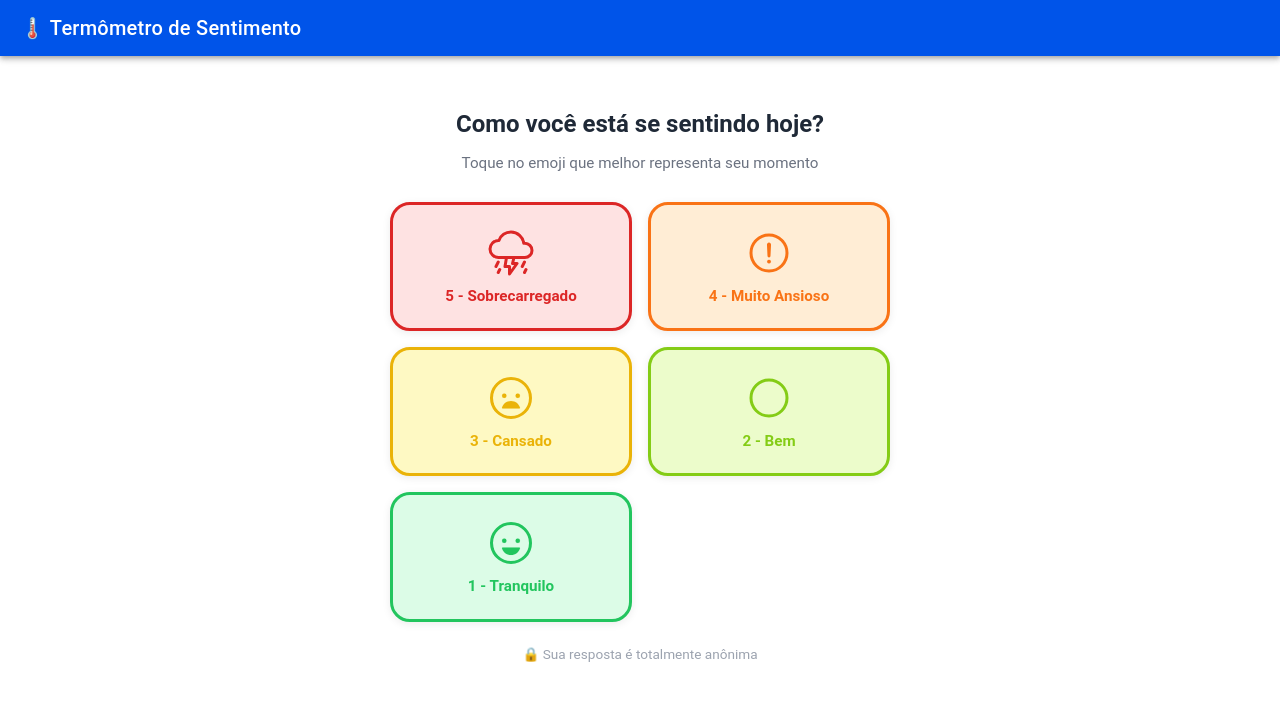
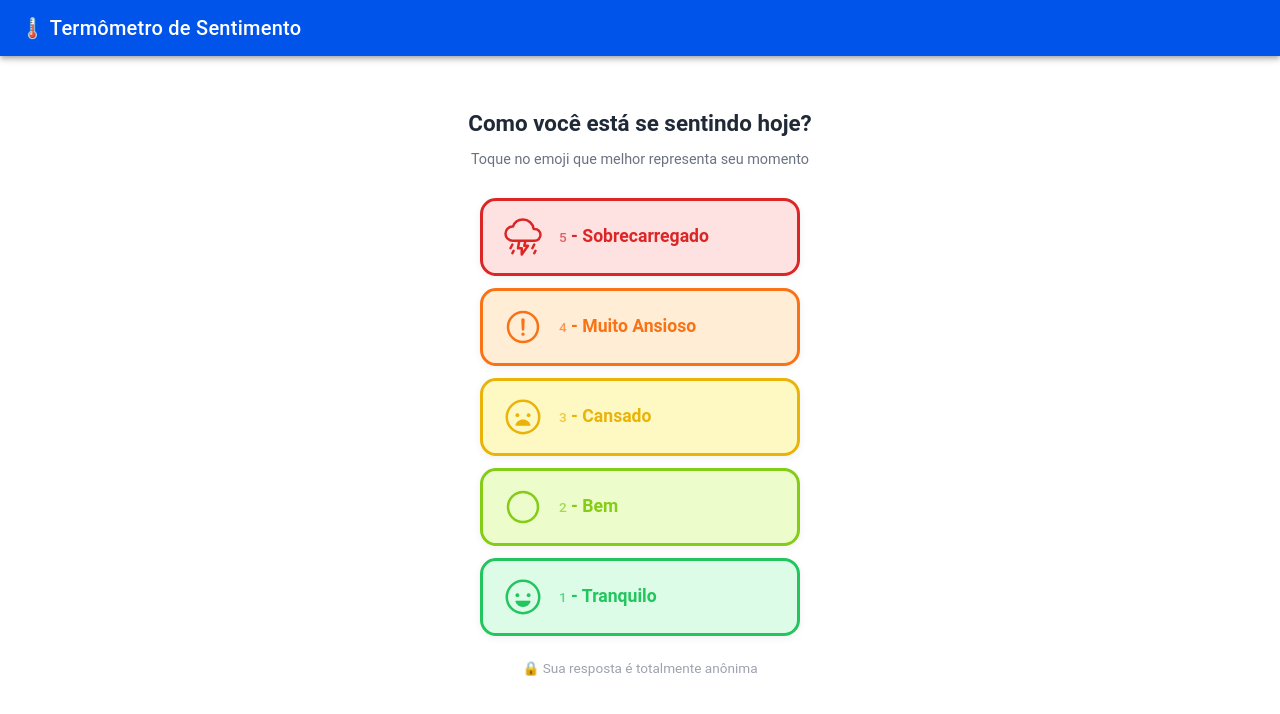
Before and after one commit to gleydes/projectemotions, a React (Vite) app in the folder sentiment-app/: page /home in a window 1280 px wide. Shown: the top 714 px of the page. Built offline with nearby package versions, Linux system fonts and the light colour scheme; no server answers.

Commit message:
new test icon update

```diff
--- a/sentiment-app/src/pages/Home.css
+++ b/sentiment-app/src/pages/Home.css
@@ -2,11 +2,11 @@
   max-width: 500px;
   margin: 0 auto;
   text-align: center;
-  padding: 20px 0;
+  padding: 20px 16px;
 }
 
 .question {
-  font-size: 1.5rem;
+  font-size: 1.4rem;
   font-weight: 700;
   color: #1f2937;
   margin-bottom: 8px;
@@ -15,56 +15,71 @@
 .subtitle {
   color: #6b7280;
   margin-bottom: 30px;
-  font-size: 0.95rem;
+  font-size: 0.9rem;
 }
 
-.sentiment-grid {
-  display: grid;
-  grid-template-columns: 1fr 1fr;
-  gap: 16px;
+/* Layout do Termômetro */
+.thermometer-list {
+  display: flex;
+  flex-direction: column;
+  align-items: center;
+  gap: 12px;
   margin-bottom: 24px;
 }
 
-.sentiment-btn {
+.thermometer-item {
   display: flex;
-  flex-direction: column;
   align-items: center;
-  justify-content: center;
-  padding: 24px 16px;
+  width: 100%;
+  max-width: 320px;
+  padding: 16px 20px;
   border: 3px solid transparent;
-  border-radius: 20px;
+  border-radius: 16px;
   cursor: pointer;
   transition: all 0.3s ease;
   background: white;
-  box-shadow: 0 2px 8px rgba(0,0,0,0.08);
+  box-shadow: 0 2px 8px rgba(0,0,0,0.06);
+  gap: 16px;
 }
 
-.sentiment-btn:hover {
-  transform: translateY(-4px);
-  box-shadow: 0 8px 20px rgba(0,0,0,0.12);
+.thermometer-item:hover {
+  transform: translateX(8px);
+  box-shadow: 0 6px 16px rgba(0,0,0,0.1);
 }
 
-.sentiment-btn.selected {
-  transform: scale(1.05);
-  box-shadow: 0 0 0 4px rgba(59, 130, 246, 0.3);
+.thermometer-item.selected {
+  transform: scale(1.03);
+  box-shadow: 0 0 0 4px rgba(59, 130, 246, 0.2);
 }
 
-.sentiment-label {
-  margin-top: 12px;
-  font-weight: 600;
-  font-size: 0.95rem;
+.thermometer-icon {
+  font-size: 40px;
+  flex-shrink: 0;
+}
+
+.thermometer-label {
+  font-weight: 700;
+  font-size: 1.1rem;
+  text-align: left;
+}
+
+.thermometer-number {
+  font-size: 0.85rem;
+  opacity: 0.7;
+  font-weight: 500;
 }
 
 .anonymous-note {
   color: #9ca3af;
   font-size: 0.85rem;
-  margin-top: 16px;
+  margin-top: 20px;
 }
 
+/* Tela de agradecimento */
 .thanks-container {
   max-width: 500px;
   margin: 0 auto;
-  padding: 40px 0;
+  padding: 40px 16px;
 }
 
 .thanks-card {
--- a/sentiment-app/src/pages/Home.tsx
+++ b/sentiment-app/src/pages/Home.tsx
@@ -95,20 +95,20 @@ const Home: React.FC = () => {
             <h2 className="question">Como você está se sentindo hoje?</h2>
             <p className="subtitle">Toque no emoji que melhor representa seu momento</p>
 
-            <div className="sentiment-grid">
+            <div className="thermometer-list">
               {sentiments.map((s) => (
                 <button
                   key={s.level}
-                  className={`sentiment-btn ${selectedSentiment === s.level ? 'selected' : ''}`}
+                  className={`thermometer-item ${selectedSentiment === s.level ? 'selected' : ''}`}
                   style={{
                     backgroundColor: s.bg,
                     borderColor: s.color
                   }}
                   onClick={() => handleSentimentClick(s.level)}
                 >
-                  <IonIcon icon={s.icon} style={{ color: s.color, fontSize: '48px' }} />
-                  <span className="sentiment-label" style={{ color: s.color }}>
-                    {s.level} - {s.label}
+                  <IonIcon icon={s.icon} className="thermometer-icon" style={{ color: s.color }} />
+                  <span className="thermometer-label" style={{ color: s.color }}>
+                    <span className="thermometer-number">{s.level}</span> - {s.label}
                   </span>
                 </button>
               ))}
```
